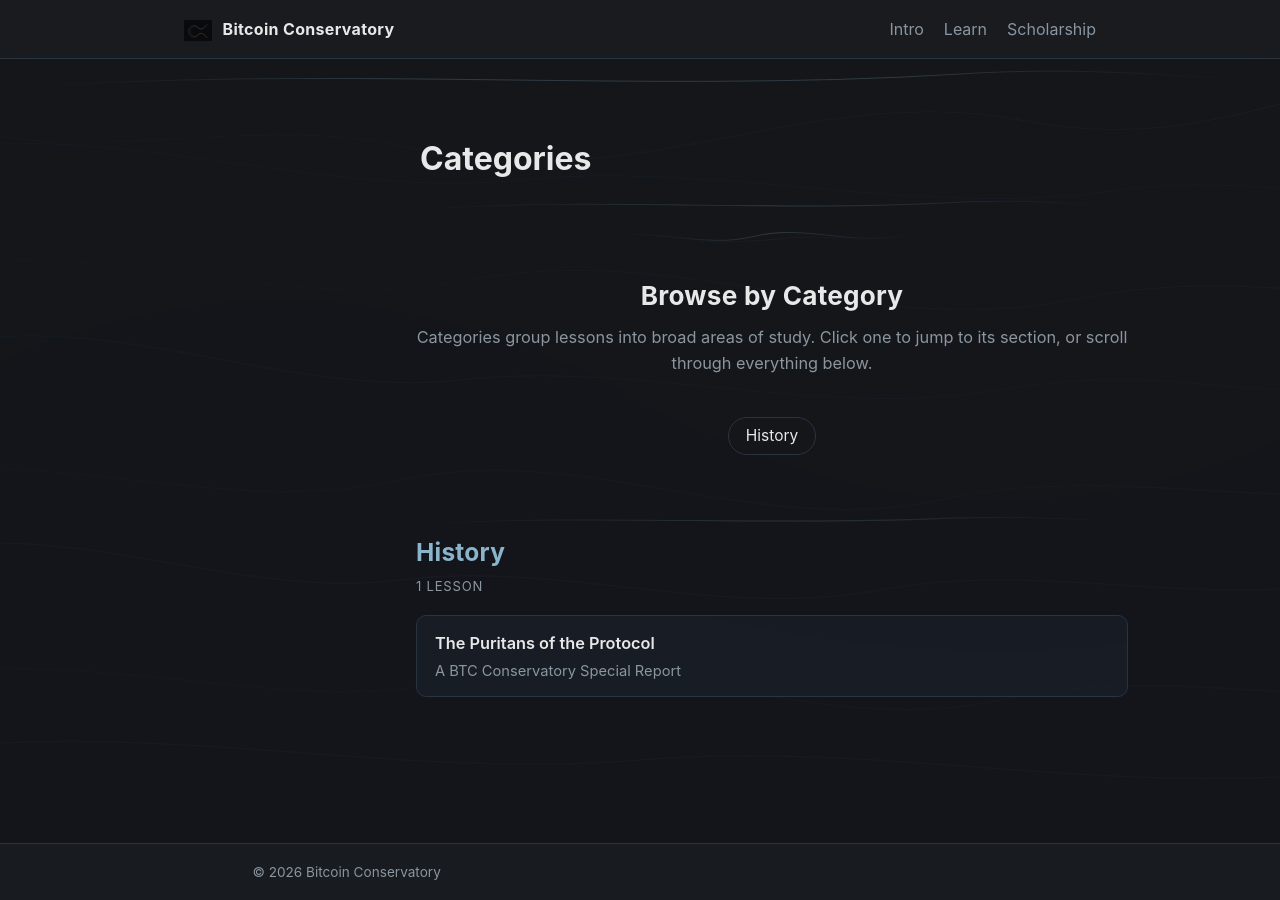
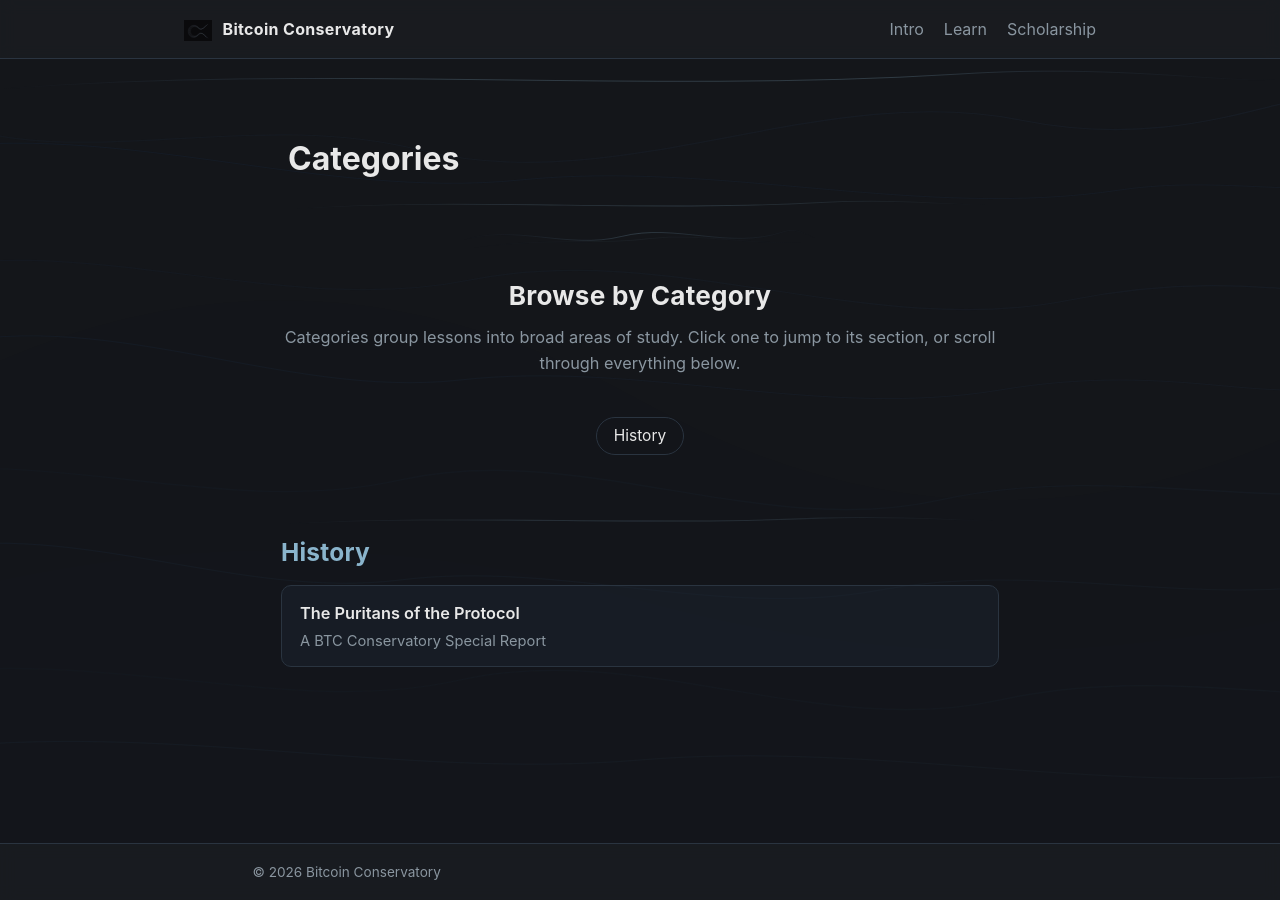
Before and after one commit to bitcoinconservatory/bitcoinconservatory-dot-com, a Jekyll site: the page built from docs/_pages/category-archive.md, in a window 1280 px wide. Built offline with Jekyll 4.4.1, drawn with Linux system fonts in a browser that asks for light colours.

Commit message:
fix alignment on index pages

```diff
--- a/docs/_includes/lessons-by-taxonomy.html
+++ b/docs/_includes/lessons-by-taxonomy.html
@@ -15,18 +15,15 @@
 {% if words_sorted.size > 0 %}
 <ul class="taxonomy__index">
   {% for word in words_sorted %}
-    <li>
-      <a href="#{{ word | slugify }}">
-        {% assign parts = word | split: "-" %}
-        {% for part in parts %}{{ part | capitalize }}{% unless forloop.last %} {% endunless %}{% endfor %}
-      </a>
-    </li>
+    {% assign parts = word | split: "-" %}
+    {% capture display_word %}{% for part in parts %}{% if forloop.first %}{{ part | capitalize }}{% else %} {{ part | capitalize }}{% endif %}{% endfor %}{% endcapture %}
+    <li><a href="#{{ word | slugify }}">{{ display_word }}</a></li>
   {% endfor %}
 </ul>
 
 {% for word in words_sorted %}
   {% assign parts = word | split: "-" %}
-  {% capture display_word %}{% for part in parts %}{{ part | capitalize }}{% unless forloop.last %} {% endunless %}{% endfor %}{% endcapture %}
+  {% capture display_word %}{% for part in parts %}{% if forloop.first %}{{ part | capitalize }}{% else %} {{ part | capitalize }}{% endif %}{% endfor %}{% endcapture %}
   <section id="{{ word | slugify }}" class="taxonomy__section">
     <div class="taxonomy__header">
       <svg class="taxonomy__section-curve" viewBox="0 0 600 16" preserveAspectRatio="none" aria-hidden="true">
@@ -41,8 +38,6 @@
               fill="none" stroke="url(#tc-{{ word | slugify }})" stroke-width="1" stroke-linecap="round"/>
       </svg>
       <h2 class="taxonomy__section-title">{{ display_word }}</h2>
-      {% assign count = items | where: field, word | size %}
-      <span class="taxonomy__count">{% if count == 1 %}1 lesson{% else %}{{ count }} lessons{% endif %}</span>
     </div>
     <ul class="entry-list">
       {% for item in items %}
--- a/docs/_pages/category-archive.md
+++ b/docs/_pages/category-archive.md
@@ -27,6 +25,6 @@
   <p>Categories group lessons into broad areas of study. Click one to jump to its section, or scroll through everything below.</p>
 </div>
 
-<div markdown="0">
-{% include lessons-by-taxonomy.html %}
+<div class="taxonomy-content">
+  {% include lessons-by-taxonomy.html %}
 </div>
--- a/docs/assets/css/main.css
+++ b/docs/assets/css/main.css
@@ -251,11 +251,10 @@
   max-width: var(--max-width);
   margin: 0 auto 2.5em;
   text-align: center;
-  position: relative;
 }
 .taxonomy-hero__curve {
   display: block;
-  width: 80%;
+  width: 100%;
   max-width: 22em;
   margin: 0 auto 1.25em;
   opacity: 0.7;
```
Also changed, not shown: other parts of docs/_pages/category-archive.md (+0 -2 lines), docs/_pages/tag-archive.md (+2 -4 lines).
